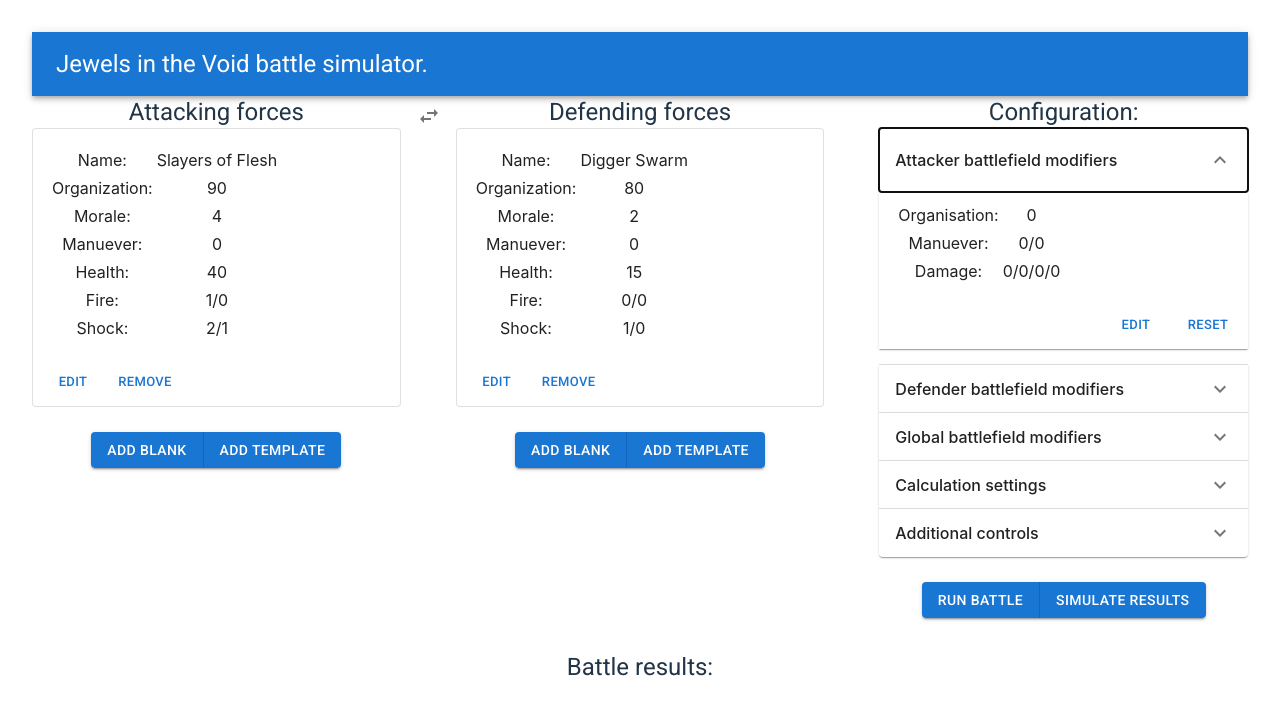
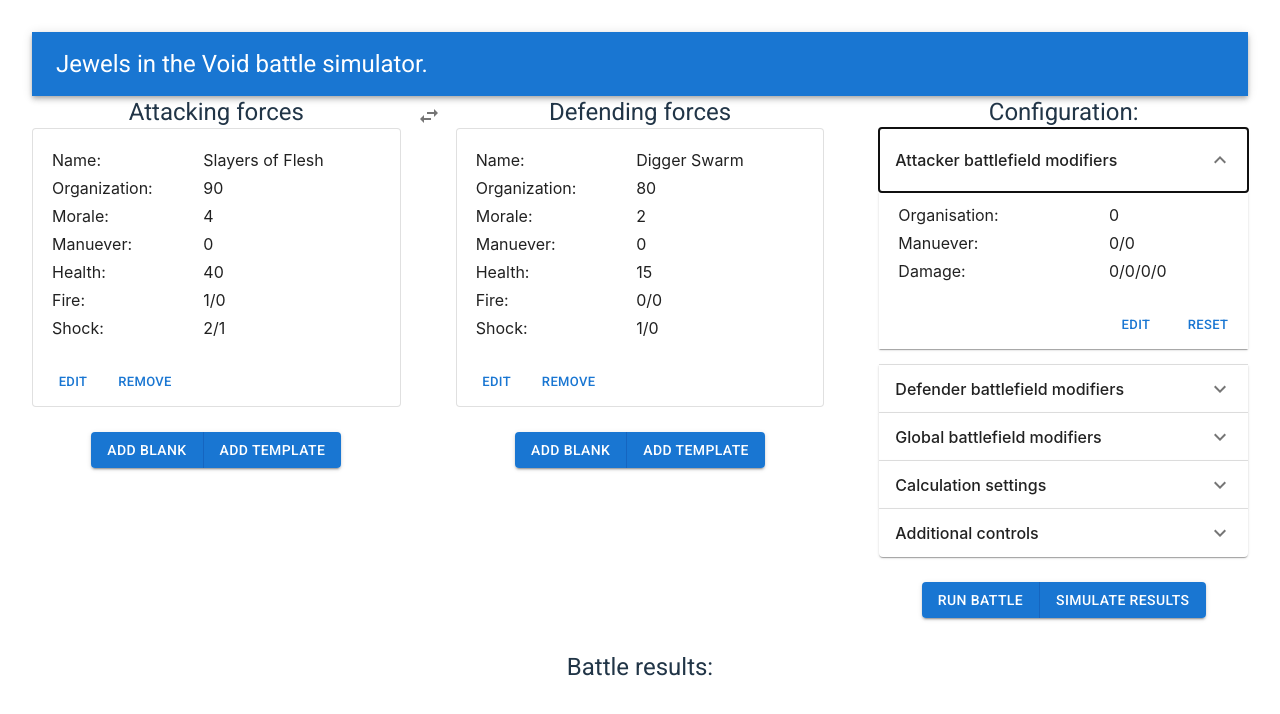
Before and after one commit to JurijsRafalskis/jewels-in-the-void-battle-calculator, a React (Vite) app: page / in a window 1280 px wide. Both pictures are taken after a click on the button "Attacker battlefield modifiers". Shown: the top 714 px of the page. Built offline with nearby package versions, Linux system fonts and the light colour scheme.

Commit message:
Heroes implementation WIP.

```diff
--- a/src/App.css
+++ b/src/App.css
@@ -4,7 +4,3 @@
   padding: 2rem;
   text-align: center;
 }
-
-.TitleCardDiv{
-  max-height: 200px;
-}
--- a/src/components/BattleFieldModiffierEditor.tsx
+++ b/src/components/BattleFieldModiffierEditor.tsx
@@ -4,18 +4,20 @@ import { useState } from "react";
 import ExpandMoreIcon from '@mui/icons-material/ExpandMore';
 import { GetDefaultBattleFieldModifier } from "../constants/InitialValues";
 import { UncontrolledLimitedIntegerNumberField } from "./ControlledIntegerNumberField";
+import "../styles/ComponentStyles/StatsCardTables.css";
+
 
 
 export interface IBattleFieldModifierViewProps {
     modifier: IBattleFieldModifier;
+}
+
+interface IBattleFieldModifierAccordeonExtensionProps {
+    accordeonTitle: string;
     onSave?(modifier: IBattleFieldModifier): void;
 }
 
-interface IBattleFieldModifierAccordeonTitleProp {
-    accordeonTitle: string;
-}
-
-export function BattleFieldModifierAccordionView(props: IBattleFieldModifierViewProps & IBattleFieldModifierAccordeonTitleProp) {
+export function BattleFieldModifierAccordionView(props: IBattleFieldModifierViewProps & IBattleFieldModifierAccordeonExtensionProps) {
     const [editFormOpen, setEditFormOpen] = useState(false);
     return <Accordion>
         <AccordionSummary
@@ -44,9 +46,12 @@ export function BattleFieldModifierAccordionView(props: IBattleFieldModifierView
     </Accordion>
 }
 
-function BattleFieldModifierTableContent(props: IBattleFieldModifierViewProps) {
-    return <table>
-        <tbody>
+export interface IBattleFieldModifierTableRendering {
+    shouldRenderWrapperTable?: boolean;
+}
+
+function BattleFieldModifierTableContent({ shouldRenderWrapperTable = true, ...props }: IBattleFieldModifierViewProps & IBattleFieldModifierTableRendering) {
+    const tableContent = (<>
         <tr>
             <td>Organisation: </td>
             <td>{props.modifier.OrganisationBonus}</td>
@@ -70,9 +75,18 @@ function BattleFieldModifierTableContent(props: IBattleFieldModifierViewProps) {
                     </Box>
                 </Tooltip>
             </td>
-            </tr>
+        </tr></>
+    );
+    return <>
+        {shouldRenderWrapperTable ?
+            <table className="statsCardTable">
+                <tbody>
+                    {tableContent}
                 </tbody>
-    </table>;
+            </table>
+            :
+            tableContent}
+    </>;
 }
 
 export interface IBattleFieldModifierEditorProps {
--- a/src/components/UnitCard.tsx
+++ b/src/components/UnitCard.tsx
@@ -6,6 +6,7 @@ import CardActions from '@mui/material/CardActions';
 import Button from '@mui/material/Button';
 import UnitEditForm from "./UnitEditForm";
 import Dialog from '@mui/material/Dialog';
+import "../styles/ComponentStyles/StatsCardTables.css";
 
 export interface UnitCardProps {
     unit: IUnit;
@@ -18,8 +19,7 @@ function UnitCard( {renderActions = true, onChange = (u) => {}, ...props}:UnitCa
     return (
         <Card variant="outlined">
             <CardContent>
-                <div>
-                    <table>
+                    <table className={"statsCardTable"}>
                         <tbody>
                             {!!props.unit.Title && <tr>
                                 <td>Name: </td>
@@ -51,7 +51,6 @@ function UnitCard( {renderActions = true, onChange = (u) => {}, ...props}:UnitCa
                             </tr>
                         </tbody>
                     </table>
-                </div>
             </CardContent>
             {renderActions && <CardActions>
                 <Button size="small" onClick={() => setEditModalOpen(true)}>Edit</Button>
--- /dev/null
+++ b/src/styles/ComponentStyles/StatsCardTables.css
@@ -0,0 +1,8 @@
+.statsCardTable {
+    width: 100%;
+    text-align: left;
+}
+
+.statsCardTable td:nth-child(1){
+    max-width: 100px;
+}
```
Also changed, not shown: src/model/armyComposition/Hero.tsx (added, +17 -0 lines), src/components/HeroEditor.tsx (added). Lines whose indentation alone changed are shown as unchanged.
